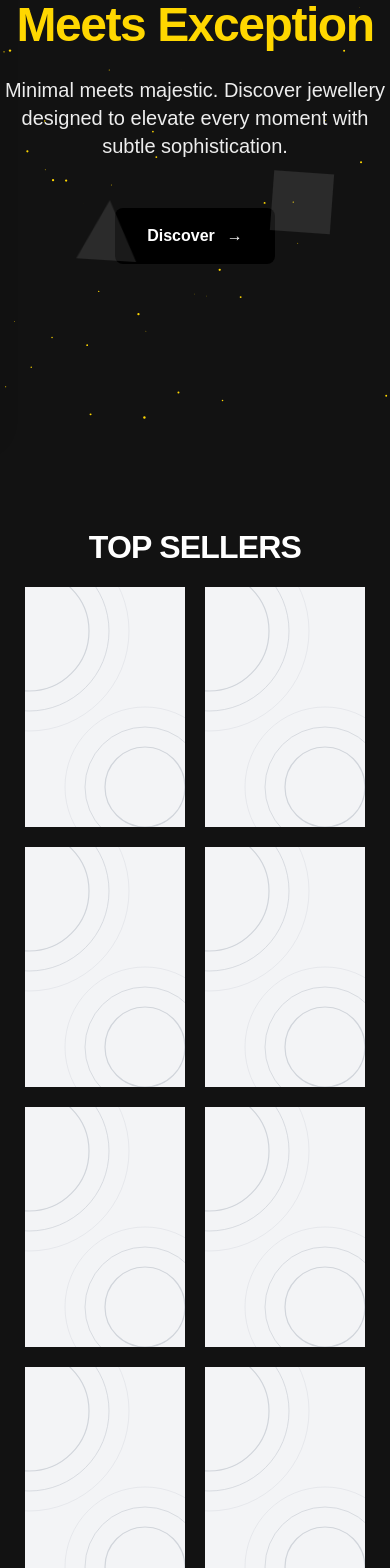
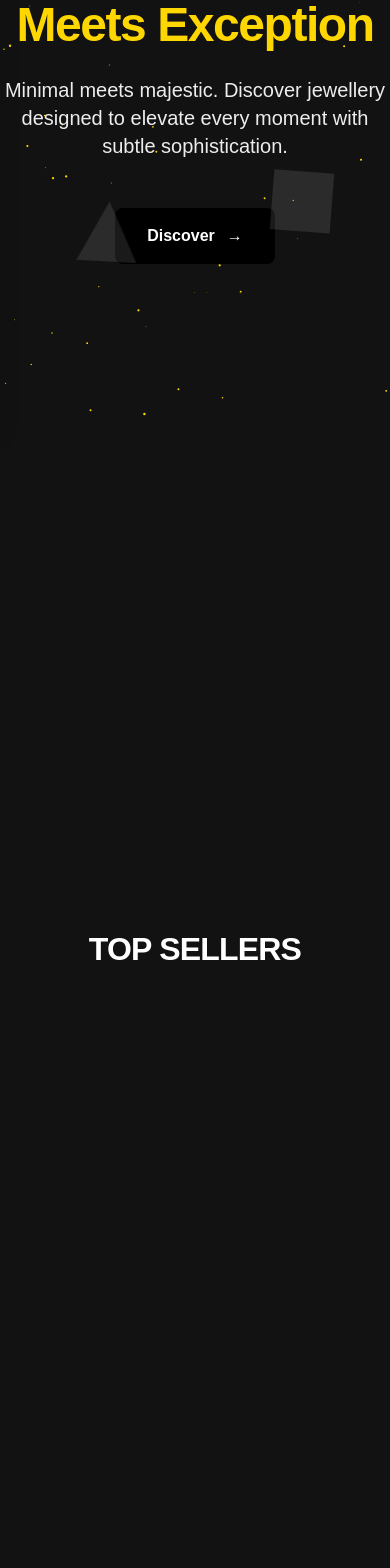
Before and after one commit to ali-umer/Jewellery-Website, a Next.js app: page / in a window 390 px wide. Shown: the part 422-1990 px from the top of the page. After the commit the page ends 1793 px from the top, so only its background shows below. Built offline with nearby package versions, Linux system fonts and the light colour scheme.

Commit message:
Some more restructuring

```diff
--- a/src/app/page.tsx
+++ b/src/app/page.tsx
@@ -1,8 +1,7 @@
 import TopBar from "@/components/TopBar";
-import Card from "@/components/Card";
-import "@/styles/geometric.css";
 import StarryComponent from "@/components/StarryComponent";
-import FadeInOnView from "@/components/FadeInOnView";
+import HeroSection from "@/components/HeroSection";
+import TopSellers from "@/components/TopSellers";
 
 
 export default function Home() {
@@ -10,47 +9,14 @@ export default function Home() {
   return (
     <div className="w-full min-h-screen">
       <canvas id="stars" className="fixed inset-0 z-[-1]"></canvas>
-
-        <TopBar />
-        <StarryComponent />
-
-      <div className="flex relative items-center justify-center h-screen">
-
-        <div className="geometric geometric-1"></div>
-        <div className="geometric geometric-2"></div>
-        <div className="geometric geometric-3"></div>
-        <FadeInOnView>
-          <div className="max-w-[850px] text-center">
-            <h1 className="text-[clamp(3rem,6vw,4.5rem)] font-bold leading-[1.1] mb-6 text-[var(--gold)] tracking-[-0.03em]">
-              Where Elegance Meets Exception
-            </h1>
-            <p className="text-xl text-[var(--text-secondary)] mb-12 max-w-[600px] mx-auto font-normal">
-              Minimal meets majestic. Discover jewellery designed to elevate every moment with subtle sophistication.
-            </p>
-            <a href="#products" className="inline-flex items-center gap-3 bg-[var(--secondary)] text-[var(--primary)] px-8 py-4 rounded-lg text-base font-medium no-underline transition-all duration-400 ease-out shadow-[0_4px_20px_var(--shadow)] hover:-translate-y-0.5 hover:shadow-[0_8px_30px_rgba(0,0,0,0.15)] after:content-['→'] after:transition-transform after:duration-300 hover:after:translate-x-1">
-              <b>Discover</b>
-            </a>
-          </div>
-        </FadeInOnView>
-      </div>
+      <StarryComponent />
 
 
-      <div id="products" className="flex flex-wrap items-center justify-center h-screen scroll gap-5 md:gap-10 md:ml-20 md:mr-20">
-        <div className="w-full text-center px-4">
-          <h3 className="text-[clamp(2rem,5vw,3.5rem)] font-extrabold leading-tight text-[var(--primary)] tracking-tight font-playfair-display">
-            TOP SELLERS
-          </h3>
-        </div>
-        <Card />
-        <Card />
-        <Card />
-        <Card />
+      <TopBar />
+      <HeroSection />
+      <TopSellers />
 
-        <Card />
-        <Card />
-        <Card />
-        <Card />
-      </div>
+
     </div>
 
 
--- /dev/null
+++ b/src/components/HeroSection.tsx
@@ -0,0 +1,26 @@
+import FadeInOnView from "./FadeInOnView";
+import "@/styles/geometric.css"
+
+export default function HeroSection() {
+    return (
+        <div className="flex relative items-center justify-center h-screen">
+
+            <div className="geometric geometric-1"></div>
+            <div className="geometric geometric-2"></div>
+            <div className="geometric geometric-3"></div>
+            <FadeInOnView>
+                <div className="max-w-[850px] text-center">
+                    <h1 className="text-[clamp(3rem,6vw,4.5rem)] font-bold leading-[1.1] mb-6 text-[var(--gold)] tracking-[-0.03em]">
+                        Where Elegance Meets Exception
+                    </h1>
+                    <p className="text-xl text-[var(--text-secondary)] mb-12 max-w-[600px] mx-auto font-normal">
+                        Minimal meets majestic. Discover jewellery designed to elevate every moment with subtle sophistication.
+                    </p>
+                    <a href="#products" className="inline-flex items-center gap-3 bg-[var(--secondary)] text-[var(--primary)] px-8 py-4 rounded-lg text-base font-medium no-underline transition-all duration-400 ease-out shadow-[0_4px_20px_var(--shadow)] hover:-translate-y-0.5 hover:shadow-[0_8px_30px_rgba(0,0,0,0.15)] after:content-['→'] after:transition-transform after:duration-300 hover:after:translate-x-1">
+                        <b>Discover</b>
+                    </a>
+                </div>
+            </FadeInOnView>
+        </div>
+    );
+}
--- /dev/null
+++ b/src/components/TopSellers.tsx
@@ -0,0 +1,14 @@
+
+export default function TopSellers() {
+    return (
+        <div id="products" className="flex flex-wrap items-center justify-center h-screen scroll gap-5 md:gap-10 md:ml-20 md:mr-20">
+            <div className="w-full text-center px-4">
+                <h3 className="text-[clamp(2rem,5vw,3.5rem)] font-extrabold leading-tight text-[var(--primary)] tracking-tight font-playfair-display">
+                    TOP SELLERS
+                </h3>
+            </div>
+
+        </div>
+
+    );
+}
```
